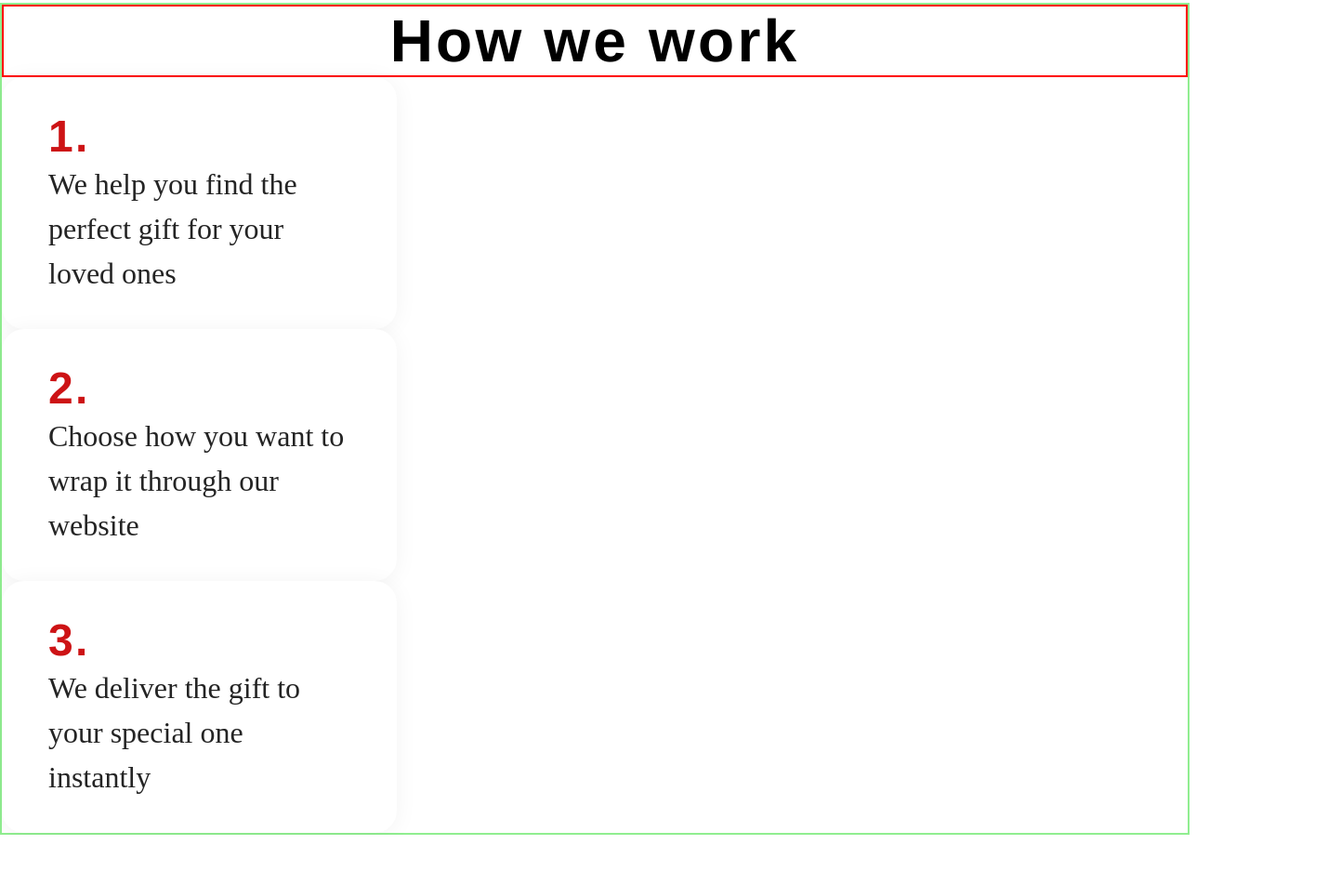
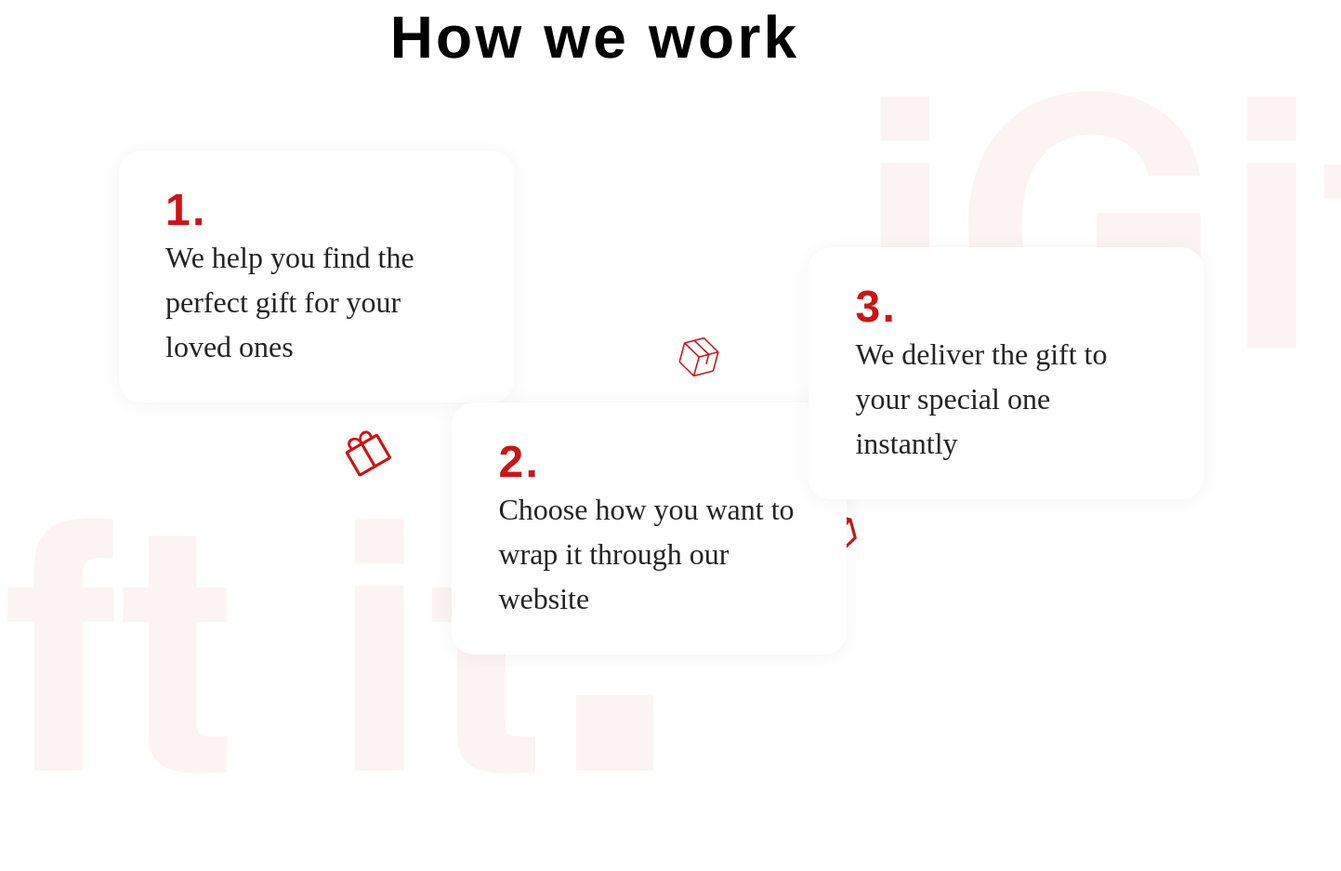
Before and after one commit to HadeedShahid/igiftit-landingpage, a plain HTML site: page index.html in a window 1280 px wide. Shown: the part 2197-3134 px from the top of the page at 93% size, 1443 px wide, since content can reach past the window. Before the commit the page ends 3095 px from the top, so only its background shows below. Drawn offline with Linux system fonts and the light colour scheme.

Commit message:
completed how we work

```diff
--- a/index.html
+++ b/index.html
@@ -54,6 +54,12 @@
     </section>
     <section class="wework">
         <p class="head">How we work</p>
+        <img src="./assets/Vector.png" alt="" class="img1">
+        <img src="./assets/Vector-1.png" alt="" class="img2">
+        <img src="./assets/Vector-2.png" alt="" class="img3">
+        <img src="./assets/swosh.png" alt="" class="img4">
+        <img src="./assets/iGift it..png" alt="" class="back-img1">
+        <img src="./assets/iGiftt..png" alt="" class="back-img2">
         <div class="c1 card">
             <p class="card-num">1.</p>
             <p class="card-desc">We help you find the perfect gift for your loved ones</p>
--- a/style.css
+++ b/style.css
@@ -32,7 +32,9 @@ body{
     width: 339px;
     height: 76px;
 }
-
+.back-color-pink{
+    filter: invert(92%) sepia(8%) saturate(2903%) hue-rotate(298deg) brightness(102%) contrast(87%);
+}
 
 
 /*started div*/
@@ -216,7 +218,11 @@ body{
 
 /*#################### how we work section ######################*/
 .wework{
-    border: 2px solid lightgreen;
+    height: 1000px;
+
+    position: relative;
+
+
 }
 .wework .head{
     font-family: 'Helvetica';
@@ -226,7 +232,6 @@ body{
     line-height: 74px;
     text-align: center;
     letter-spacing: 0.05em;
-    border: 2px solid red;
 }
 .wework .card{
     background: #FFFFFF;
@@ -257,3 +262,47 @@ body{
     line-height: 150%;
     color: #242424;
 }
+.wework .c1{
+    position: absolute;
+    top: 159px;
+    left: 10%;
+}
+.wework .c2{
+    position: absolute;
+    top: 430px;
+    left: 38%;
+}
+.wework .c3{
+    position: absolute;
+    top: 263px;
+    left: 68%;
+}
+.wework .img1{
+    position: absolute;
+    top: 460px;
+    left: 29%;
+}
+.wework .img2{
+    position: absolute;
+    top: 360px;
+    left: 57%;
+}
+.wework .img3{
+    position: absolute;
+    top: 550px;
+    left: 69%;
+}
+.wework .img4{
+    position: absolute;
+    top: 570px;
+    left: 68.5%;
+}
+.wework .back-img1{
+    position: absolute;
+    top: 550px;
+}
+.wework .back-img2{
+    position: absolute;
+    top: 95px;
+    left: 74%;
+}
```
Also changed, not shown: assets/Vector-1.png (added), assets/Vector-2.png (added), assets/Vector.png (added), assets/iGift it..png (added), assets/iGiftt..png (added), assets/svg-1.svg (added), assets/swosh.png (added).
